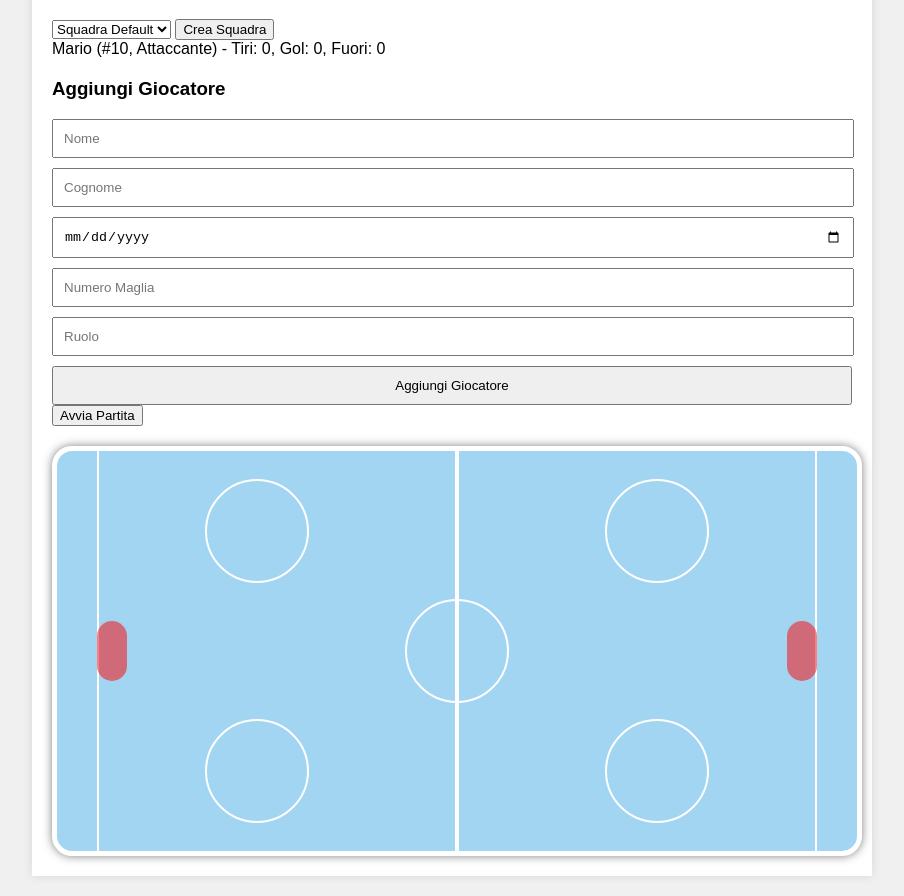
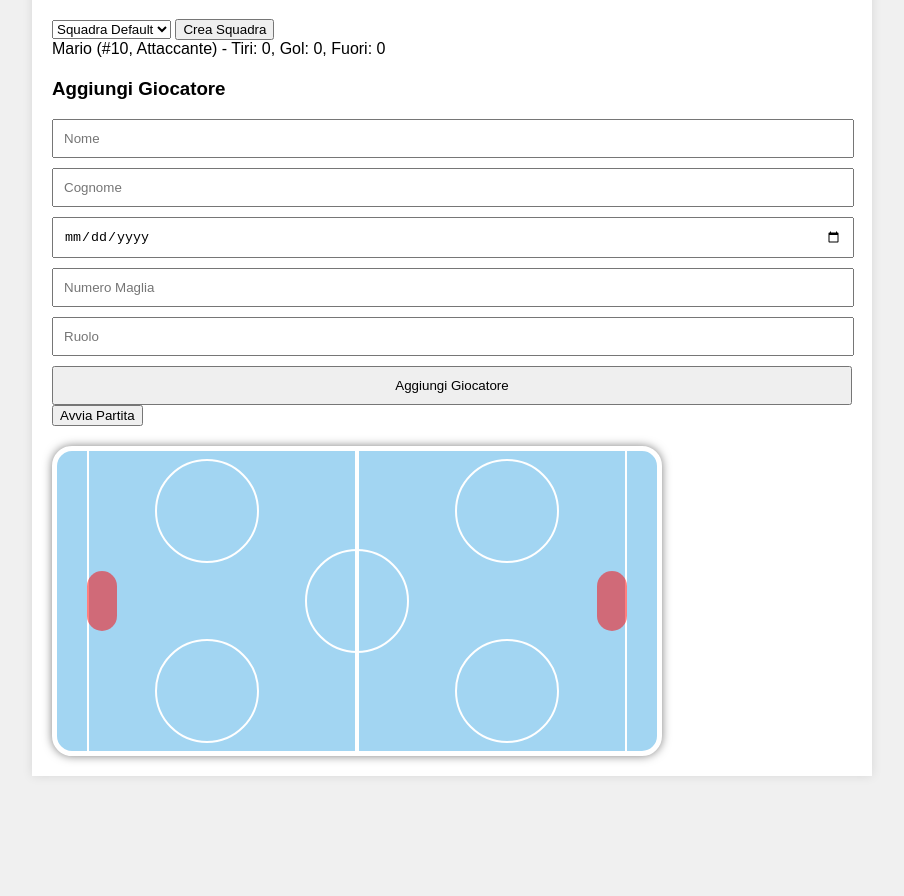
Before and after one commit to omarabdiy/hockey, a plain HTML site: page index.html in a window 1280 px wide. Shown: the part 101-997 px from the top of the page, without its empty margins (188-1092 px from the left). After the commit the page ends 897 px from the top, so only its background shows below. Drawn offline with Linux system fonts and the light colour scheme.

Commit message:
Update styles.css

```diff
--- a/styles.css
+++ b/styles.css
@@ -20,8 +20,8 @@ body {
 
 .hockey-field {
     position: relative;
-    width: 800px; /* Larghezza del campo */
-    height: 400px; /* Lunghezza del campo */
+    width: 600px; /* Larghezza del campo */
+    height: 300px; /* Lunghezza del campo */
     background-color: #a2d5f2;
     border: 5px solid #fff;
     border-radius: 20px;
```
